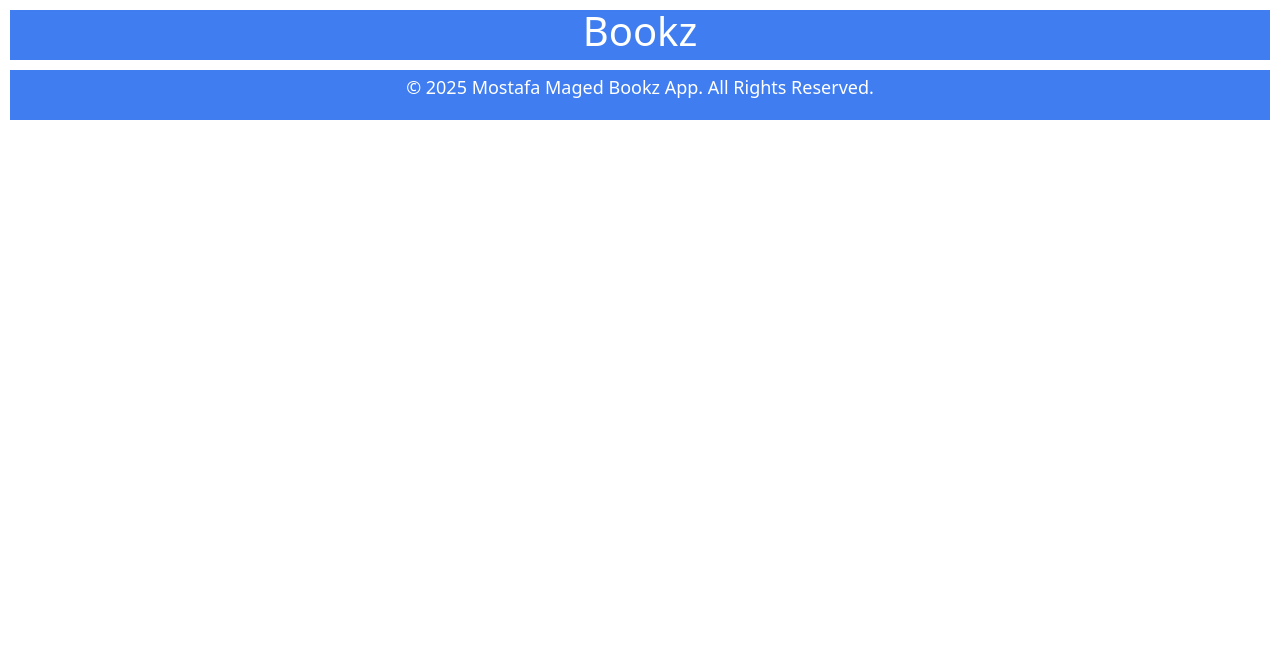
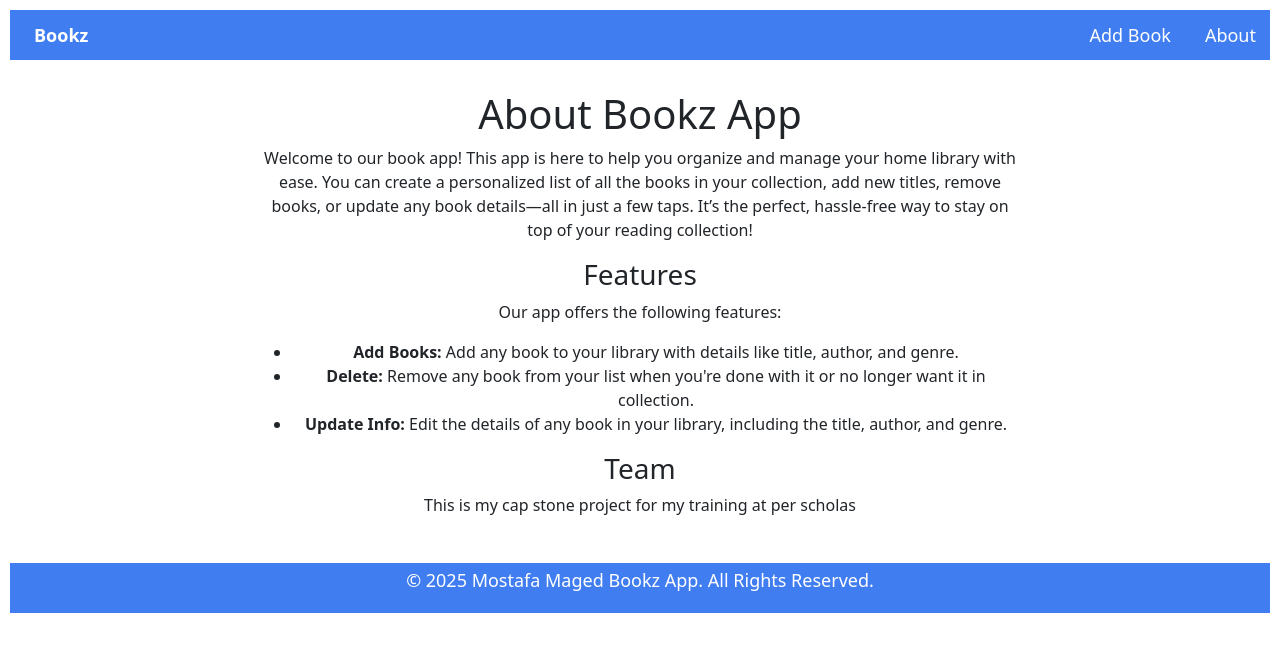
Before and after one commit to MostafaMaged00/projectFE, a React (Vite) app: page /about in a window 1280 px wide. Shown: the top 652 px of the page. Built offline with nearby package versions, Linux system fonts and the light colour scheme.

Commit message:
add about page

```diff
--- a/src/App.jsx
+++ b/src/App.jsx
@@ -4,6 +4,7 @@ import AllBooks from "./components/AllBooks";
 import AddBook from "./components/AddBook";
 import EditBook from "./components/EditBook";
 import ViewBook from "./components/ViewBook";
+import About from "./components/About";
 
 import "./App.css";
 import Footer from "./components/Footer";
@@ -21,6 +22,7 @@ function App() {
       <Route path="/book/addbook" element={<AddBook/>}></Route>
       <Route path="/book/editbook/:id" element={<EditBook/>}></Route>
       <Route path="/book/viewbook/:id" element={<ViewBook/>}></Route>
+      <Route path="/about" element={<About/>}></Route>
     </Routes>
     </BrowserRouter>
     <Footer/>
--- /dev/null
+++ b/src/components/About.jsx
@@ -0,0 +1,38 @@
+
+
+function About() {
+  return (
+    <div className="about-container">
+    <h1>About Bookz App</h1>
+    <div className="aboutcontent">
+        <p>
+            Welcome to our book app! This app is here to help you organize and manage your home library with ease.
+            You can create a personalized list of all the books in your collection, add new titles, remove books,
+            or update any book details—all in just a few taps. It’s the perfect,
+            hassle-free way to stay on top of your reading collection!
+        </p>
+
+        <h3>Features</h3>
+                <p>
+                    Our app offers the following features:
+                </p>
+                <ul>
+                    <li><strong>Add Books:</strong> Add any book to your library with details like title, author, and genre.</li>
+                    <li><strong>Delete:</strong> Remove any book from your list when you're done with it or no longer want it in collection.</li>
+                    <li><strong>Update Info:</strong> Edit the details of any book in your library, including the title, author, and genre.</li>
+                </ul>
+
+        <h3>Team</h3>
+        <p>
+            This is my cap stone project for my training at per scholas
+
+        </p>
+
+
+    </div>
+</div>
+);
+}
+
+
+export default About
--- a/src/components/AddBook.jsx
+++ b/src/components/AddBook.jsx
@@ -5,7 +5,7 @@ import { Link, useNavigate } from "react-router-dom"
 
 
 function AddBook() {
-  const [id,setId] = useState("") //get id
+  //const [id,setId] = useState("") //get id
   const[title,setTitle] = useState("") //get title
   const[author,setAuthor] = useState("") //get author
   const[genre,setGenre] = useState("") //get genre
@@ -16,7 +16,7 @@ function AddBook() {
   const handleSubmit = (e) => {
     e.preventDefault();
 
-    const bookData = {id,title,author,genre,pages}; //create a book object to store data
+    const bookData = {title,author,genre,pages}; //create a book object to store data
 
     fetch("http://localhost:3000/api/book",{
       method: 'POST',
@@ -38,9 +38,6 @@ function AddBook() {
         <h2 className="mb-4">Add New Book</h2>
         <form onSubmit={handleSubmit}>
         <div className="mb-3">
-            <label htmlFor="id" className="form-label">ID</label>
-            <input type="text" id="id" name="id"   className="form-control" required value={id} onChange={e=>{setId(e.target.value)}}/>
-
             <label htmlFor="title" className="form-label">Title</label>
             <input type="text" id="title" name="title" placeholder="Enter book title" className="form-control" required value={title} onChange={e=>{setTitle(e.target.value)}}/>
 
--- a/src/components/AllBooks.jsx
+++ b/src/components/AllBooks.jsx
@@ -39,7 +39,6 @@ function AllBooks() {
         return (
           <>
           <div className="App">
-            <Link to="/book/addbook" className="btn btn-add">Add </Link>
                 <div className="book-container">
 
                 {books.map((book) => (
@@ -49,6 +48,7 @@ function AllBooks() {
                     title={book.title}
                     author={book.author}
                     pages={book.pages}
+                    image={book.image}
                     _id={book._id}
 
                 />
--- a/src/components/Book.jsx
+++ b/src/components/Book.jsx
@@ -21,7 +21,7 @@ function Book(props) {
 
   //create a function to delete a book
   const RemoveBook = (_id) => {
-    //if(window.confirm("Are you sure you want to remove a book!")){}
+    if(window.confirm("Are you sure you want to remove a book!")){
     fetch(`http://localhost:3000/api/book/${_id}`, {
       method: 'DELETE',
     })
@@ -31,6 +31,7 @@ function Book(props) {
         window.location.reload();
       })
       .catch(err => console.log(err))
+    }
 
   };
 
@@ -38,7 +39,7 @@ function Book(props) {
   return (
     <div className="book-card">
 
-      <img className="book-card-img" src="https://i.ebayimg.com/images/g/VnYAAOSw3JBf~vTx/s-l960.webp" alt="book title" />
+      <img className="book-card-img" src={props.image} alt="book cover image" />
       <h6 className="book-card-title">{props.title}</h6>
       <p className="book-card-desc">Author: {props.author}</p>
       <button className="edit-btn" onClick={()=>{ViewDetails(props._id)}}>View</button>
@@ -50,12 +51,23 @@ function Book(props) {
     </div>
   )
 }
+
+// PropTypes to validate props
 Book.protoTypes = {
   title:PropTypes.string,
-  desc: PropTypes.string,
+  author: PropTypes.string,
   pages: PropTypes.number,
+  image: PropTypes.string,
 
 }
+//use default value in case unknow data
+Book.defaultProps = {
+  title:'Anonymous',
+  author: 'Unknown',
+  pages: 0,
+  image: 'https://m.media-amazon.com/images/I/21TsZ14+iBL._AC_UF1000,1000_QL80_.jpg',
+
+};
 
 
 
--- a/src/components/Navbar.jsx
+++ b/src/components/Navbar.jsx
@@ -1,11 +1,16 @@
-
+import { Link } from "react-router-dom"
 
 function Navbar() {
   return (
 
-    <div className="Footer">
-        <h1><a href="/" style={{ color: 'white', textDecoration: 'none' }}>Bookz</a></h1>
+    <div className="nav">
+      <a href="/" className="logo">Bookz</a>
 
+        <ul>
+
+          <li><a href="/book/addbook/">Add Book</a></li>
+          <li><a href="/about">About</a></li>
+        </ul>
     </div>
 
   )
--- a/src/index.css
+++ b/src/index.css
@@ -14,7 +14,7 @@
   height: 400px;
   display: inline-block;
   transition: transform 0.3s ease-in;
-  cursor: pointer;
+
 
 }
 
@@ -112,3 +112,113 @@
   height: 400px;
   display: block;
 }
+
+.Footer{
+  margin: 10px;
+
+  background-color: rgb(63, 125, 241);
+  color:#fff;
+  height: 50px;
+  display: flex;
+  justify-content: center;
+  align-items: center;
+  text-align: center;
+  font-size: 18px;
+  padding: 0px;
+}
+
+/* Navbar styles*/
+.nav{
+  margin: 10px;
+  background-color: rgb(63, 125, 241);
+  color:#fff;
+  height: 50px;
+  display: flex;
+  justify-content: space-between;
+  align-items: center;
+  text-align: center;
+  font-size: 18px;
+  gap:2rem;
+  padding: 0 10px;
+
+}
+.logo{
+  font-size: 32px;
+  color: #fff;
+  font-weight: 700;
+}
+.nav ul{
+  padding: 0;
+  margin: 0;
+  list-style: none;
+  display: flex;
+  gap:1rem;
+  font-size: 18px;
+
+}
+.nav a{
+  text-decoration: none;
+  align-items: center;
+  padding: 0.25rem;
+  position: relative;
+  margin-left: 10px;
+  font-size: 18px;
+  color: #fff;
+
+}
+.nav li{
+  font-size: 18px;
+}
+.nav li:hover{
+  color: #9fcbe9;
+  text-decoration: none;
+  cursor: pointer;
+
+
+}
+
+
+
+.about-container {
+  width: 100%;
+  max-width: 800px;
+  margin: 0 auto;
+  padding: 20px;
+  text-align: center;
+}
+.about-content {
+  margin-top: 20px;
+}
+.about-content h1 {
+  font-size: 2.5em;
+  margin-bottom: 20px;
+}
+.about-content h1 {
+  font-size: 2.5em;
+  margin-bottom: 20px;
+}
+.image-container {
+  margin-top: 20px;
+}
+
+/* Styling for the image */
+.image-container img {
+  max-width: 100%;
+  height: auto;
+  border-radius: 8px;
+}
+.about-content p {
+  font-size: 1.1em;
+  line-height: 1.6;
+  margin-bottom: 20px;
+}
+.about-content ul {
+  list-style-type: none;
+  padding-left: 0;
+  font-size: 1.1em;
+  line-height: 1.6;
+}
+
+.about-content li {
+  margin-bottom: 10px;
+}
```
